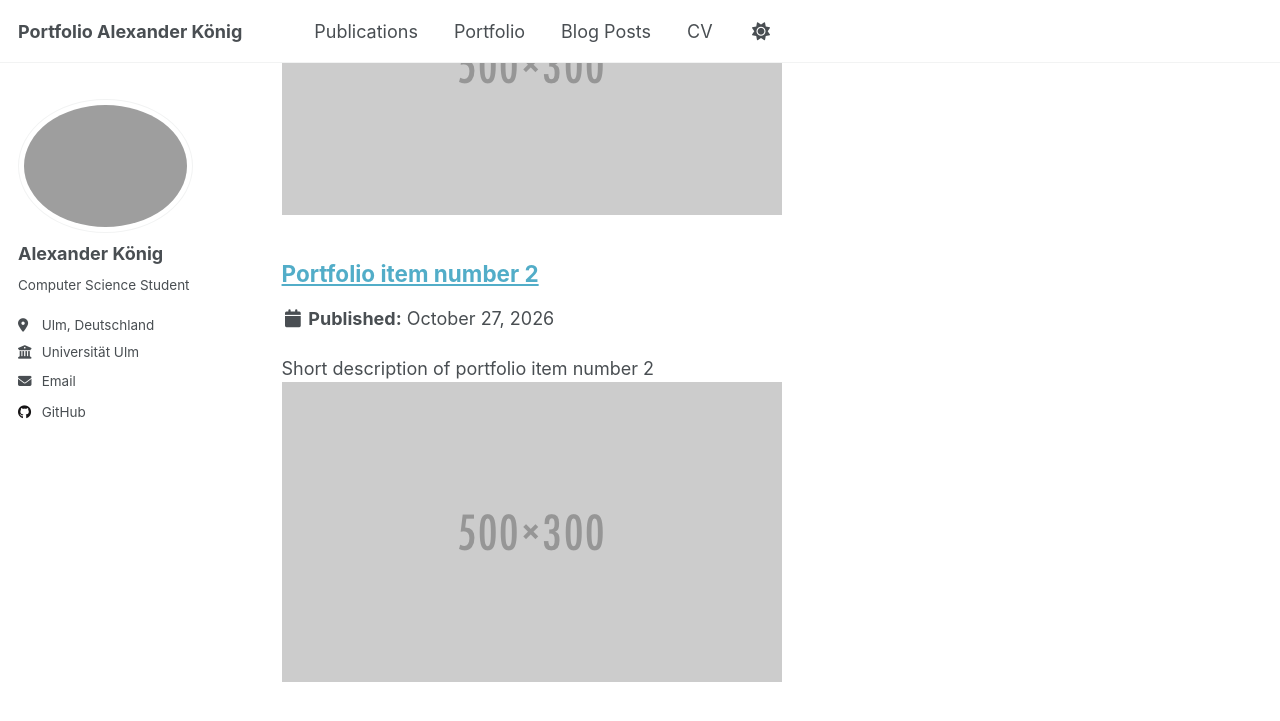
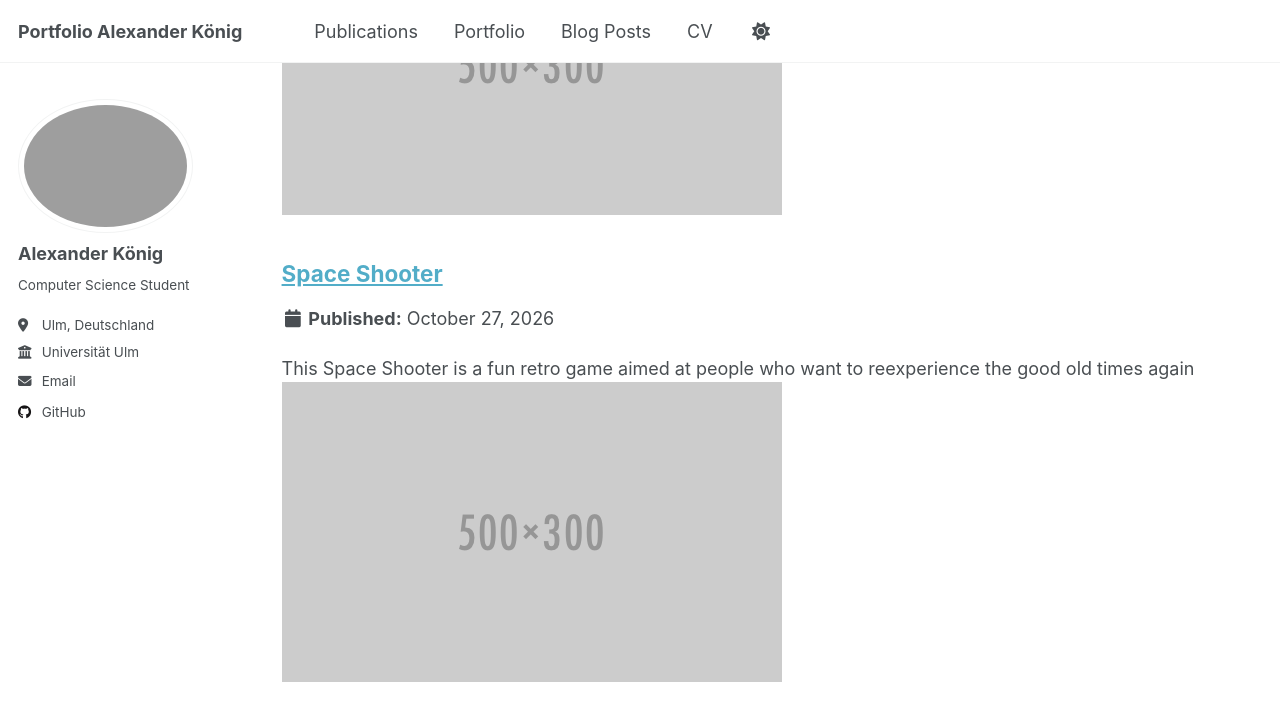
Before and after one commit to StoicAlexreal/stoicalexreal.github.io, a Jekyll site: the page built from _pages/portfolio.html, in a window 1280 px wide and 900 px high, scrolled down 434 px. Shown: the top 721 px of the window. Built offline with Jekyll 4.4.1, drawn with Linux system fonts in a browser that asks for light colours; a script that is not in the unit is left out.

Commit message:
Update portfolio item title and excerpt

```diff
--- a/_portfolio/portfolio-2.html
+++ b/_portfolio/portfolio-2.html
@@ -1,6 +1,6 @@
 ---
-title: "Portfolio item number 2"
-excerpt: "Short description of portfolio item number 2 <br/><img src='/images/500x300.png'>"
+title: "Space Shooter"
+excerpt: "This Space Shooter is a fun retro game aimed at people who want to reexperience the good old times again<br/><img src='/images/500x300.png'>"
 collection: portfolio
 ---
 
```
